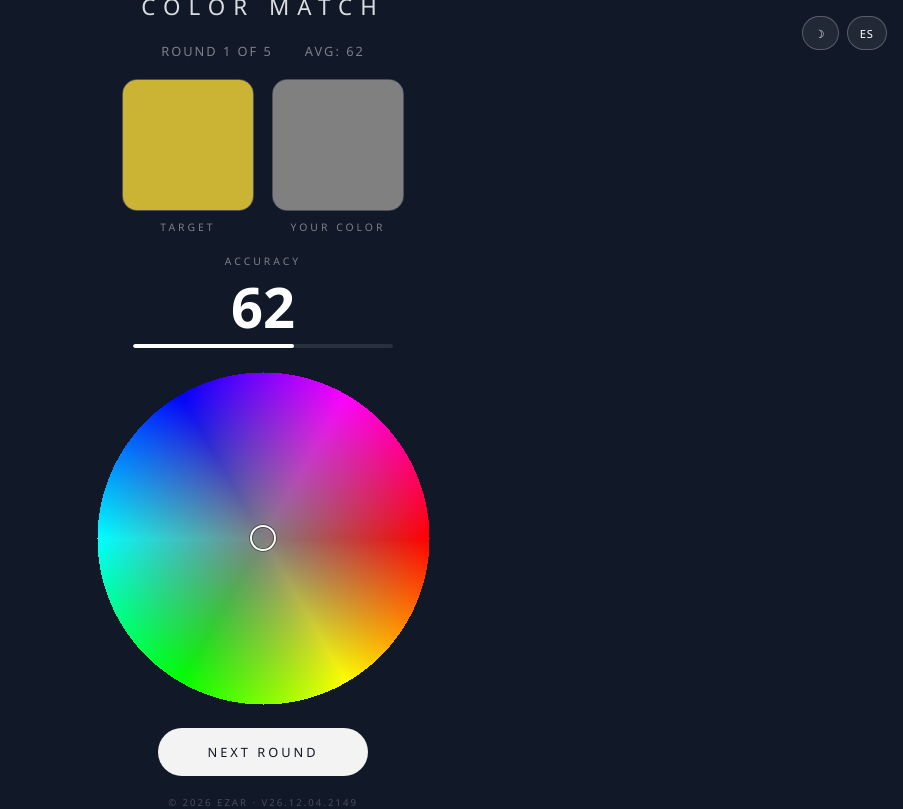
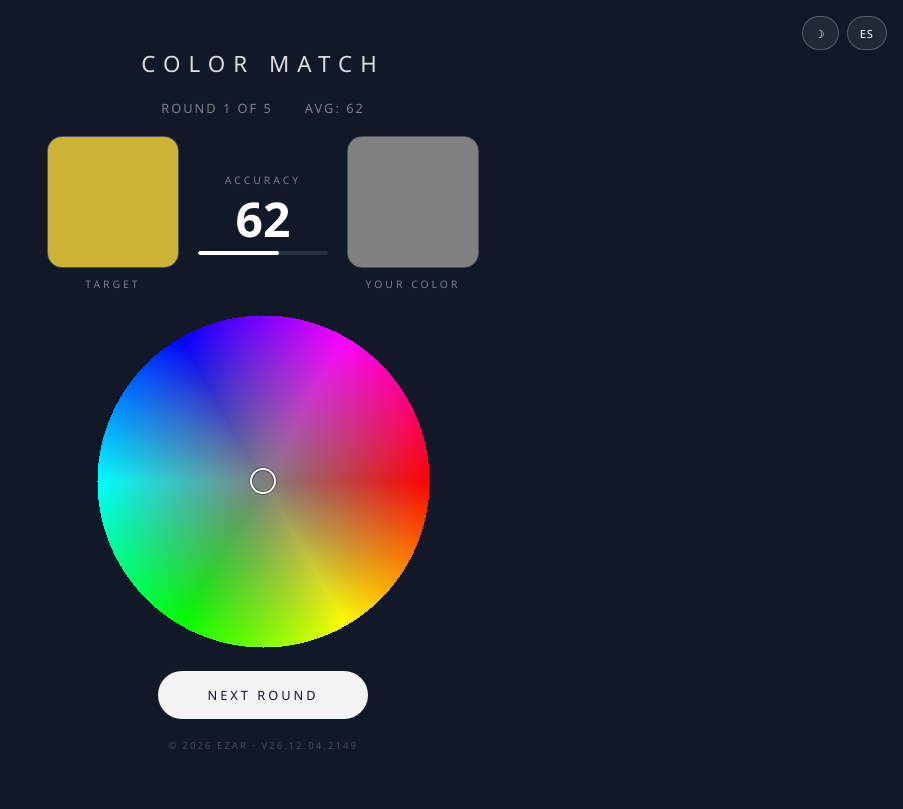
Before and after one commit to ezar/ColorGame, a website built with Vite: page index.html in a window 1280 px wide. Both pictures are taken after a click on the button "CONFIRM". Shown: the whole page, without its empty margins (377-1280 px from the left). Built offline with nearby package versions, Linux system fonts and the light colour scheme.

Commit message:
fix: show accuracy score inline between swatches, no layout shift
Moved score-display inside the swatches row so the canvas and button
stay fixed when the score appears after confirming a pick.

https://claude.ai/code/session_01TYsU65soYYdHVr7w5zzCQ3

```diff
--- a/index.html
+++ b/index.html
@@ -30,17 +30,18 @@
       <div class="swatch" id="targetSwatch"></div>
       <div class="swatch-label" id="targetLabel">Target</div>
     </div>
+
+    <div class="score-display" id="scoreDisplay">
+      <div class="score-label" id="accuracyLabel">Accuracy</div>
+      <div class="score-number" id="scoreNumber">—</div>
+      <div class="score-bar">
+        <div class="score-bar-fill" id="scoreBarFill"></div>
+      </div>
+    </div>
+
     <div class="swatch-group">
       <div class="swatch" id="pickedSwatch"></div>
       <div class="swatch-label" id="pickedLabel">Your color</div>
-    </div>
-  </div>
-
-  <div class="score-display" id="scoreDisplay">
-    <div class="score-label" id="accuracyLabel">Accuracy</div>
-    <div class="score-number" id="scoreNumber">—</div>
-    <div class="score-bar">
-      <div class="score-bar-fill" id="scoreBarFill"></div>
     </div>
   </div>
 
--- a/src/style.css
+++ b/src/style.css
@@ -171,7 +171,9 @@ h1 {
   display: none;
   flex-direction: column;
   align-items: center;
-  gap: 10px;
+  justify-content: center;
+  gap: 8px;
+  min-width: clamp(72px, 18vmin, 130px);
 }
 
 .score-label {
@@ -182,13 +184,13 @@ h1 {
 }
 
 .score-number {
-  font-size: 3.5rem;
+  font-size: 3rem;
   font-weight: 700;
   line-height: 1;
 }
 
 .score-bar {
-  width: 260px;
+  width: 100%;
   height: 4px;
   background: var(--bar-bg);
   border-radius: 2px;
```
